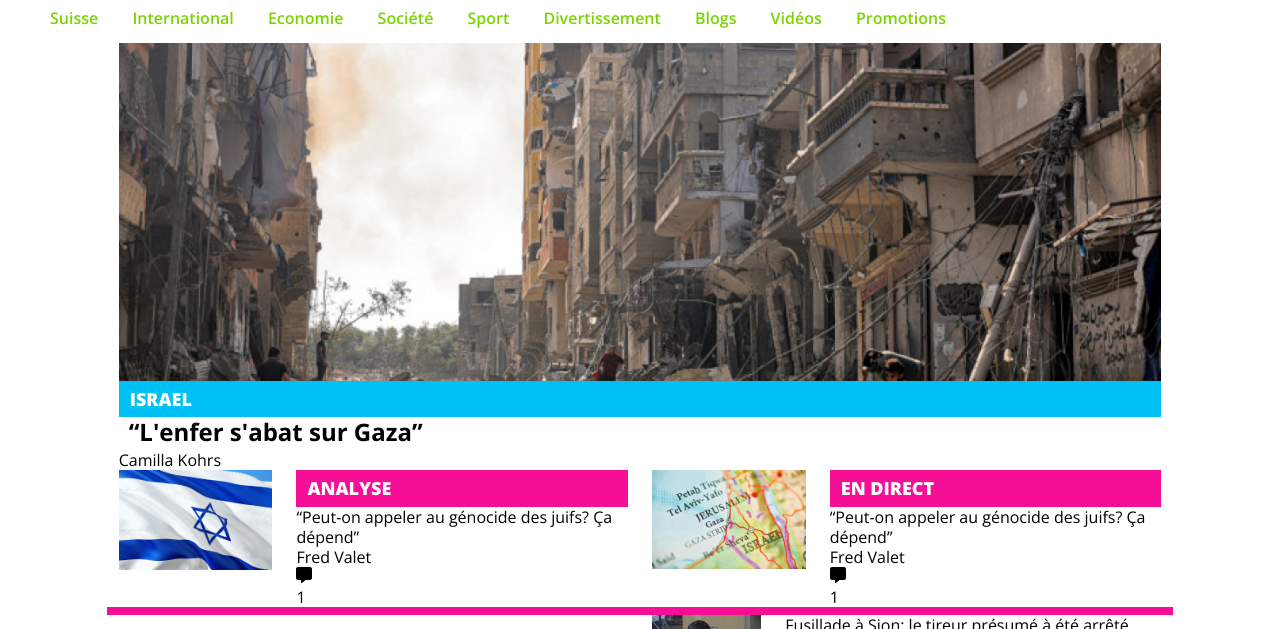
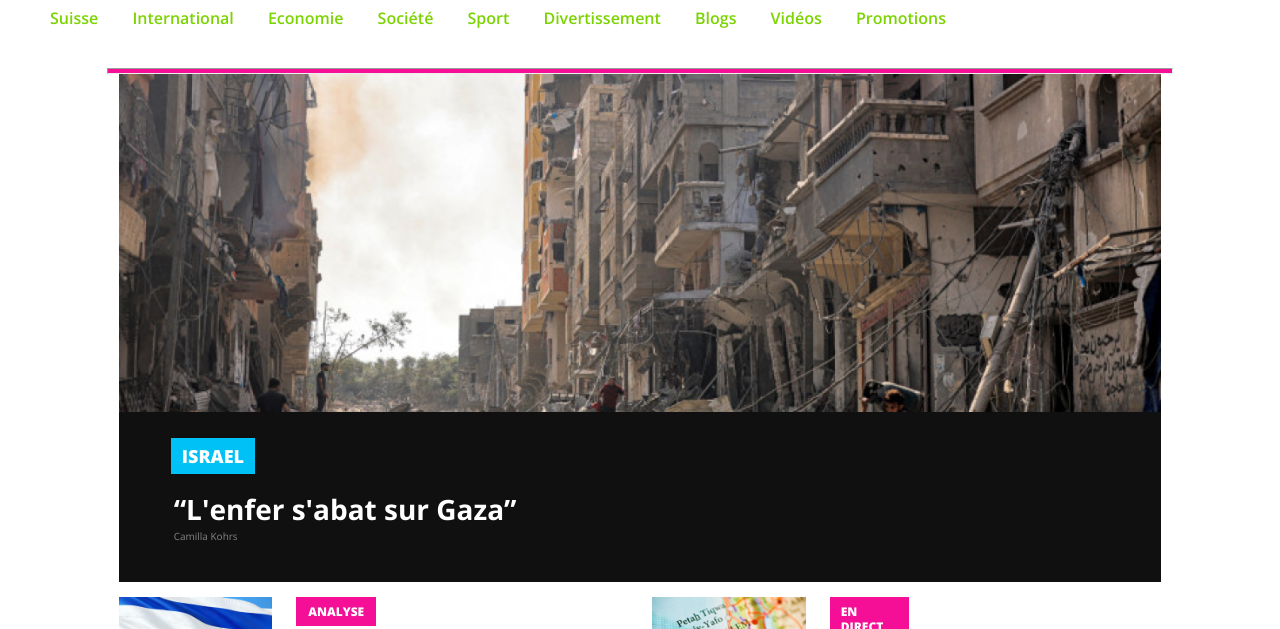
Before and after one commit to GLucile/watson, a website built with Parcel: page src/index.html in a window 1280 px wide. Shown: the part 134-763 px from the top of the page. Built offline with nearby package versions, Linux system fonts and the light colour scheme.

Commit message:
cluster css V1 done

```diff
--- a/src/index.html
+++ b/src/index.html
@@ -57,13 +57,17 @@
         </nav>
       </div>
     </header>
-    <div class="breaking-news">
-      <div class="container-fluid">
+    <div class="container-fluid cluster">
       <div class="row">
-          <div class="col-12 col-lg-10 offset-lg-1 cluster">
+        <hr class="col-12 col-lg-10 offset-lg-1 hr-top" />
+        <div class="col-12 col-lg-10 offset-lg-1 cluster-news">
           <img src="./img/gaza-1.png" alt="gaza photo" />
           <div>
-              <p class="news-stickers news-stickers-popular">Israel</p>
+            <p
+              class="news-stickers news-stickers-popular news-stickers-cluster"
+            >
+              Israel
+            </p>
             <h2>“L'enfer s'abat sur Gaza”</h2>
             <p class="news-author">Camilla Kohrs</p>
           </div>
@@ -78,6 +82,7 @@
               <p class="cluster-titles">
                 “Peut-on appeler au génocide des juifs? Ça dépend”
               </p>
+              <div class="cluster-infos">
                 <p class="news-author">Fred Valet</p>
                 <div class="cluster-comments">
                   <svg
@@ -89,6 +94,7 @@
                   >
                     <!--!Font Awesome Free 6.5.1 by @fontawesome - https://fontawesome.com License - https://fontawesome.com/license/free Copyright 2024 Fonticons, Inc.-->
                     <path
+                      fill="#848484"
                       d="M64 0C28.7 0 0 28.7 0 64V352c0 35.3 28.7 64 64 64h96v80c0 6.1 3.4 11.6 8.8 14.3s11.9 2.1 16.8-1.5L309.3 416H448c35.3 0 64-28.7 64-64V64c0-35.3-28.7-64-64-64H64z"
                     />
                   </svg>
@@ -97,6 +103,8 @@
               </div>
             </div>
           </div>
+        </div>
+        <div class="cluster-separation"></div>
         <div class="col-12 col-md-6 col-lg-5 cluster-direct">
           <div class="row">
             <div class="col-4 cluster-image">
@@ -105,9 +113,8 @@
             <div class="col-12 col-lg-8">
               <p class="news-stickers news-stickers-global">En direct</p>
               <p class="cluster-titles">
-                  “Peut-on appeler au génocide des juifs? Ça dépend”
+                Assaut israélien contre le Hamas, à “son point de rupture”
               </p>
-                <p class="news-author">Fred Valet</p>
               <div class="cluster-comments">
                 <svg
                   class="news-comments-icon"
@@ -118,11 +125,11 @@
                 >
                   <!--!Font Awesome Free 6.5.1 by @fontawesome - https://fontawesome.com License - https://fontawesome.com/license/free Copyright 2024 Fonticons, Inc.-->
                   <path
+                    fill="#848484"
                     d="M64 0C28.7 0 0 28.7 0 64V352c0 35.3 28.7 64 64 64h96v80c0 6.1 3.4 11.6 8.8 14.3s11.9 2.1 16.8-1.5L309.3 416H448c35.3 0 64-28.7 64-64V64c0-35.3-28.7-64-64-64H64z"
                   />
                 </svg>
                 <p>1</p>
-                </div>
               </div>
             </div>
           </div>
--- a/src/scss/_base.scss
+++ b/src/scss/_base.scss
@@ -85,11 +85,18 @@ h2 {
   font-size: 20px;
   font-weight: 700;
   margin: 0 0 3px 10px;
+  position: relative;
 }
 
 @media (min-width: 768px) {
   h2 {
     font-size: 24px;
+  }
+}
+
+@media (min-width: 992px) {
+  h2 {
+    font-size: 28px;
   }
 }
 
@@ -107,3 +114,10 @@ a {
   color: #7bd400;
   font-weight: 600;
 }
+
+.hr-top {
+  background: #f40f96;
+  width: 390px;
+  height: 6px;
+  flex-shrink: 0;
+}
--- a/src/scss/modules/_cluster.scss
+++ b/src/scss/modules/_cluster.scss
@@ -4,7 +4,72 @@
   }
 }
 
+.cluster {
+  margin: 25px 0 0 0;
+}
+
+.cluster-news div {
+  background-color: #101010;
+  color: #fff;
+  padding: 15px 0 20px 0;
+  position: relative;
+}
+
+@media (min-width: 768px) {
+  .cluster-news div {
+    padding: 55px 0 30px 30px;
+  }
+}
+
+@media (min-width: 992px) {
+  .cluster-news div {
+    padding: 80px 0 40px 45px;
+  }
+}
+
+.cluster-news .news-author {
+  margin: 0 0 0 10px;
+}
+
+.cluster-titles {
+  font-size: 16px;
+  font-weight: 800;
+  line-height: 20px; /* 125% */
+  margin: 6px 0;
+}
+
+.cluster-infos {
+  display: flex;
+
+  justify-content: space-between;
+}
+
+.cluster-comments {
+  display: flex;
+  color: #848484;
+}
+
+//
 .cluster-analyse,
 .cluster-direct {
-  border-bottom: solid 8px #f40f96;
+  padding: 15px 16px;
 }
+
+.cluster-analyse {
+  position: relative;
+}
+
+.cluster-separation {
+  position: absolute;
+  width: 350px;
+  height: 0.5px;
+  background: rgba(0, 0, 0, 0.75);
+  top: 45%;
+  margin: 0 15px 0 15px;
+}
+
+@media (min-width: 768px) {
+  .cluster-separation {
+    display: none;
+  }
+}
--- a/src/scss/modules/_news.scss
+++ b/src/scss/modules/_news.scss
@@ -11,6 +11,7 @@
   align-items: center;
 }
 
+//
 .news-stickers {
   display: flex;
   text-transform: uppercase;
@@ -21,10 +22,73 @@
   font-weight: 800;
 }
 
+.news-stickers-popular {
+  background-color: #00c1f6;
+  font-size: 12px;
+}
+
+.news-stickers-cluster {
+  position: absolute;
+  top: -20%;
+  left: 5%;
+}
+
+@media (min-width: 768px) {
+  .news-stickers-cluster {
+    top: 10%;
+    left: 5%;
+    font-size: 14px;
+  }
+}
+
+@media (min-width: 992px) {
+  .news-stickers-cluster {
+    top: 15%;
+    left: 5%;
+    font-size: 18px;
+  }
+}
+
+//
 .news-stickers-global {
   background-color: #f40f96;
+  font-size: 12px;
+  margin-right: 76%;
+  display: flex;
+  justify-content: center;
 }
 
-.news-stickers-popular {
-  background-color: #00c1f6;
+//
+.news-author {
+  color: #848484;
+  font-size: 10px;
+  font-weight: 400;
 }
+
+@media (mind-width: 768px) {
+  .news-author {
+    font-size: 14px;
+  }
+}
+
+@media (mind-width: 992px) {
+  .news-author {
+    font-size: 16px;
+    margin: 3px 0 0 0;
+  }
+}
+
+.news-big-title {
+  background-color: #fff;
+  padding: 3px 6px;
+  font-size: 13px;
+  font-weight: 700;
+  line-height: 20px; /* 153.846% */
+  top: 15%;
+}
+
+//
+.news-box {
+  box-shadow: 0px 2px 5px 0px rgba(0, 0, 0, 0.25);
+  margin-bottom: 15px;
+}
```
Lines whose indentation alone changed are shown as unchanged.
